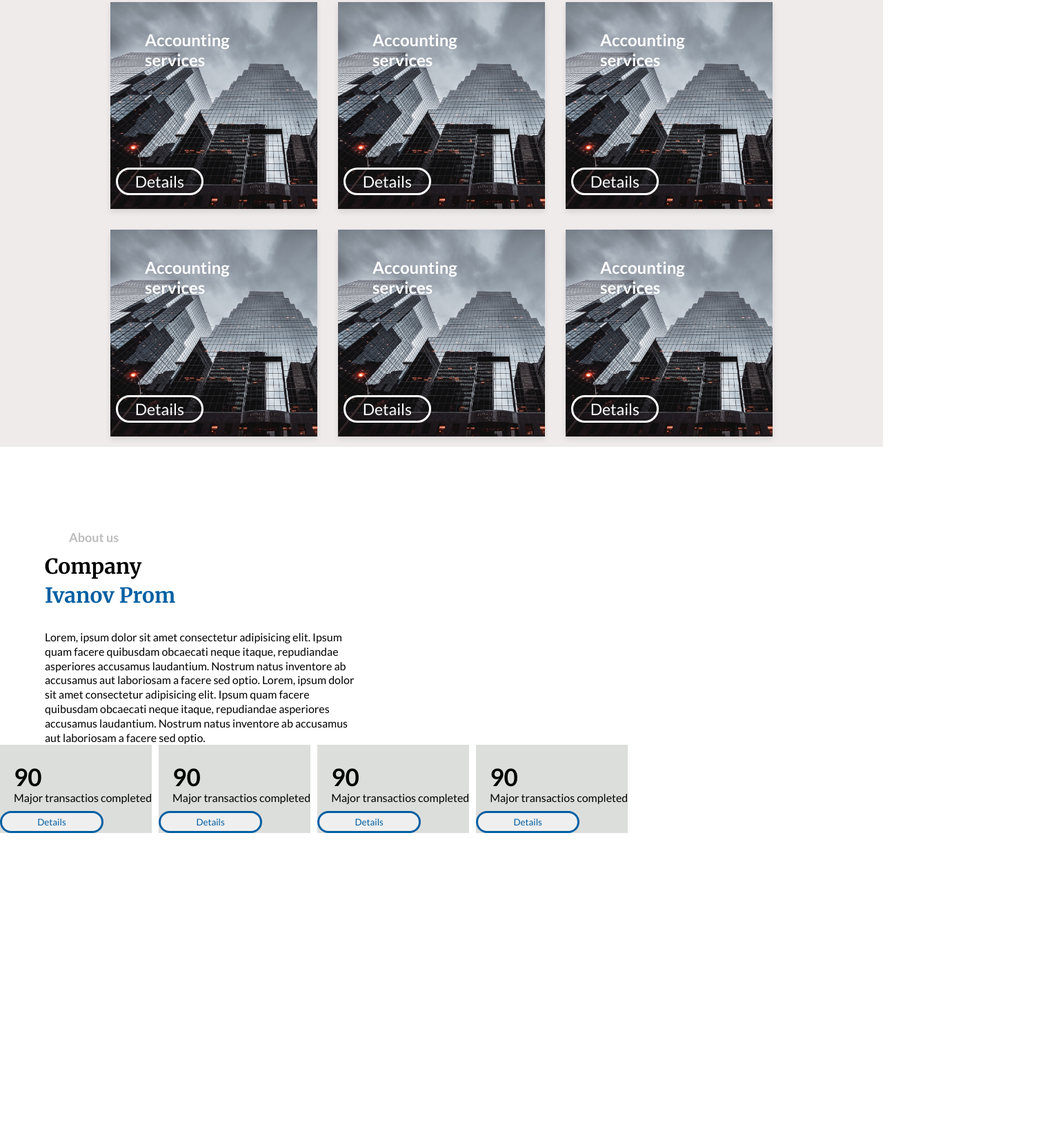
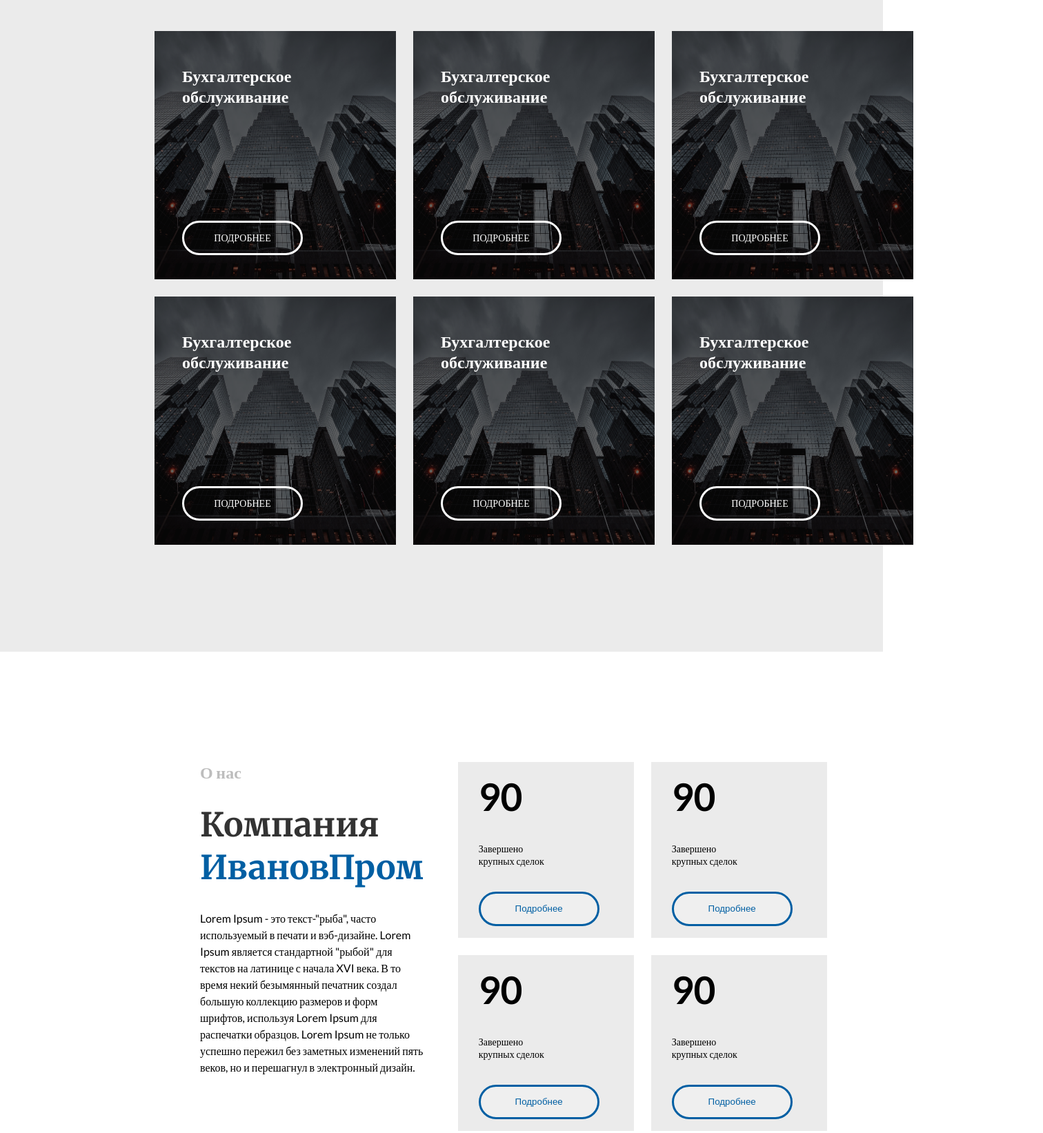
Before and after one commit to NataliaPnk/homework_grid_with_buttons, a plain HTML site: page index.html in a window 1280 px wide. Shown: the part 355-1998 px from the top of the page at 69% size, 1512 px wide, since content can reach past the window. Before the commit the page ends 1563 px from the top, so only its background shows below. Drawn offline with Linux system fonts and the light colour scheme.

Commit message:
Add files via upload

```diff
--- a/index.html
+++ b/index.html
@@ -1,148 +1,163 @@
 <!DOCTYPE html>
 <html lang="en">
   <head>
-  <meta charset="UTF-8">
-  <meta name="viewport" content="width=device-width, initial-scale=1.0">
+    <meta charset="UTF-8" />
+    <meta name="viewport" content="width=device-width, initial-scale=1.0" />
     <title>Document</title>
-  <link rel="stylesheet" href="style.css">
     <link rel="preconnect" href="https://fonts.googleapis.com">
 <link rel="preconnect" href="https://fonts.gstatic.com" crossorigin>
+<link href="https://fonts.googleapis.com/css2?family=Lato:ital,wght@0,100;0,300;0,400;0,700;0,900;1,100;1,300;1,400;1,700;1,900&display=swap" rel="stylesheet">
 <link rel="preconnect" href="https://fonts.googleapis.com">
 <link rel="preconnect" href="https://fonts.gstatic.com" crossorigin>
-<link href="https://fonts.googleapis.com/css2?family=Roboto:ital,wght@0,100;0,300;0,400;0,500;0,700;0,900;1,100;1,300;1,400;1,500;1,700;1,900&display=swap" rel="stylesheet">
-<link rel="preconnect" href="https://fonts.googleapis.com">
-<link rel="preconnect" href="https://fonts.gstatic.com" crossorigin>
-<link href="https://fonts.googleapis.com/css2?family=Merriweather:ital,wght@0,300;0,400;0,700;0,900;1,300;1,400;1,700;1,900&family=Roboto:ital,wght@0,100;0,300;0,400;0,500;0,700;0,900;1,100;1,300;1,400;1,500;1,700;1,900&display=swap" rel="stylesheet">
-<link rel="preconnect" href="https://fonts.googleapis.com">
-<link rel="preconnect" href="https://fonts.gstatic.com" crossorigin>
-<link href="https://fonts.googleapis.com/css2?family=Lato:ital,wght@0,100;0,300;0,400;0,700;0,900;1,100;1,300;1,400;1,700;1,900&family=Merriweather:ital,wght@0,300;0,400;0,700;0,900;1,300;1,400;1,700;1,900&family=Roboto:ital,wght@0,100;0,300;0,400;0,500;0,700;0,900;1,100;1,300;1,400;1,500;1,700;1,900&display=swap" rel="stylesheet">
+<link href="https://fonts.googleapis.com/css2?family=Lato:ital,wght@0,100;0,300;0,400;0,700;0,900;1,100;1,300;1,400;1,700;1,900&family=Merriweather:ital,wght@0,300;0,400;0,700;0,900;1,300;1,400;1,700;1,900&display=swap" rel="stylesheet">
+    <link rel="stylesheet" href="style.css" />
+
   </head>
   <body>
+    <!-- HEADER -->
 
-<div class="header">
-<div class="wrapper">
-<div class="Logo">
-<img src="#" alt="logo">
-<h3>BuhOne</h3>
+    <header>
+      <div class="wrapper-header">
+        <div class="wrapper-logo">
+        <img class="logo-item" src="logo.png" alt="logo" />
+        <p class="logo-text">BuhOne</p>
+      </div>
+        <a href="#">Главная</a>
+        <a href="#">услуги</a>
+        <a href="#">кейсы</a>
+        <a href="#">о компании</a>
+        <a href="#">контакты</a>
+        <button class="button-header">Связаться</button>
+      </div>
+      </header>
+
+    <!-- FIRST SECTION -->
+
+    <div class="container-our-services">
+
+      <div class="Titles-our-services">
+        <h2 class="small-title-our-services">Наши услуги</h2>
+        <h1 class="big-title-our-services">Мы специализируемся</h1>
       </div>
 
-<div class="navbar">
-<a href="#">Main</a>
-<a href="#">Products</a>
-<a href="#">Cases</a>
-<a href="#">About company</a>
-<a href="#">Contacts</a>
+      <div class="wrapper-our-services-items">
+
+        <div class="img-item">
+          <div class="content-item">
+          <h2 class="title-img">Бухгалтерское <br>
+            обслуживание
+          </h2>
+          <button class="button-img">Подробнее</button>
         </div>
-
-<button class="contact_btn">
-  Contact us
-</button>
-
-</div>
+          <img src="img_item.jpg" alt="photo"/>
         </div>
 
 
-<div class="Gallery">
-<div class="Titles">
-<h3>Our prodacts</h3>
-<h1>We work with next tasks</h1>
+        <div class="img-item">
+          <div class="content-item">
+          <h2 class="title-img">Бухгалтерское <br>
+            обслуживание
+          </h2>
+          <button class="button-img">Подробнее</button>
+        </div>
+          <img src="img_item.jpg" alt="photo"/>
         </div>
 
-<div class="boxes">
-<div class="box">
-  <div class="text_box">
-  <h2>Accounting <br> services</h2>
-  <a href="#" class="button-box">Details</a>
+        <div class="img-item">
+          <div class="content-item">
+          <h2 class="title-img">Бухгалтерское <br>
+            обслуживание
+          </h2>
+          <button class="button-img">Подробнее</button>
         </div>
+          <img src="img_item.jpg" alt="photo"/>
         </div>
-<div class="box">
-  <div class="text_box">
-    <h2>Accounting <br> services</h2>
-    <a href="#" class="button-box">Details</a>
+
+        <div class="img-item">
+          <div class="content-item">
+          <h2 class="title-img">Бухгалтерское <br>
+            обслуживание
+          </h2>
+          <button class="button-img">Подробнее</button>
         </div>
+          <img src="img_item.jpg" alt="photo"/>
         </div>
-<div class="box">
-  <div class="text_box">
-    <h2>Accounting <br> services</h2>
-    <a href="#" class="button-box">Details</a>
+
+        <div class="img-item">
+          <div class="content-item">
+          <h2 class="title-img">Бухгалтерское <br>
+            обслуживание
+          </h2>
+          <button class="button-img">Подробнее</button>
         </div>
+          <img src="img_item.jpg" alt="photo"/>
         </div>
-<div class="box">
-  <div class="text_box">
-    <h2>Accounting <br> services</h2>
-    <a href="#" class="button-box">Details</a>
+
+        <div class="img-item">
+          <div class="content-item">
+          <h2 class="title-img">Бухгалтерское <br>
+            обслуживание
+          </h2>
+          <button class="button-img">Подробнее</button>
         </div>
-</div>
-<div class="box">
-  <div class="text_box">
-    <h2>Accounting <br> services</h2>
-    <a href="#" class="button-box">Details</a>
-    </div>
-</div>
-<div class="box">
-  <div class="text_box">
-    <h2>Accounting <br> services</h2>
-    <a href="#" class="button-box">Details</a>
-    </div>
+          <img src="img_item.jpg" alt="photo"/>
         </div>
 
       </div>
     </div>
 
+    <!-- SECOND SECTION -->
 
-<div class="About_us">
+    <div class="container-our-cases">
 
-<div class="container_text_about_us">
-<h2 class="small_title_about_us">About us</h2>
-<h3 class="big_title_about_us"><span style="color: black;">Company</span> <br> <span style="color: #005FA3;">Ivanov Prom</span></h3>
-<p class="text_about_us">Lorem, ipsum dolor sit amet
-  consectetur adipisicing elit. Ipsum quam facere
-  quibusdam obcaecati neque itaque, repudiandae
-  asperiores accusamus laudantium. Nostrum natus
-  inventore ab accusamus aut laboriosam a facere sed optio.
-  Lorem, ipsum dolor sit amet
-  consectetur adipisicing elit. Ipsum quam facere
-  quibusdam obcaecati neque itaque, repudiandae
-  asperiores accusamus laudantium. Nostrum natus
-  inventore ab accusamus aut laboriosam a facere sed optio.
+      <div class="wrapper-cases">
+        <div class="wrapper-text-about-us">
+          <h2 class="small-title-about-us">О нас</h2>
+          <h1 class="big-title-about-us">
+            Компания <br />
+            ИвановПром
+          </h1>
+          <p class="text-about-us">
+            Lorem Ipsum - это текст-"рыба", часто используемый в печати и
+            вэб-дизайне. Lorem Ipsum является стандартной "рыбой" для текстов на
+            латинице с начала XVI века. В то время некий безымянный печатник
+            создал большую коллекцию размеров и форм шрифтов, используя Lorem
+            Ipsum для распечатки образцов. Lorem Ipsum не только успешно пережил
+            без заметных изменений пять веков, но и перешагнул в электронный
+            дизайн.
           </p>
         </div>
 
-<div class="our_cases">
-<div class="case">
-  <div class="text_container">
-  <h4>90</h4>
-  <p class="details_of_case">Major transactios completed</p>
-  <button class="btn_about_us">Details</button>
+
+
+
+        <div class="wrapper-cases-items">
+
+          <div class="case-item">
+            <h2 class="title-case">90</h2>
+            <p class="text-case">Завершено <br> крупных сделок</p>
+            <button class="button-case">Подробнее</button>
+          </div>
+
+          <div class="case-item">
+            <h2 class="title-case">90</h2>
+            <p class="text-case">Завершено <br> крупных сделок</p>
+            <button class="button-case">Подробнее</button>
+          </div>
+
+          <div class="case-item">
+            <h2 class="title-case">90</h2>
+            <p class="text-case">Завершено <br> крупных сделок</p>
+            <button class="button-case">Подробнее</button>
+          </div>
+
+          <div class="case-item">
+            <h2 class="title-case">90</h2>
+            <p class="text-case">Завершено <br> крупных сделок</p>
+            <button class="button-case">Подробнее</button>
           </div>
         </div>
-
-<div class="case">
-  <div class="text_container">
-    <h4>90</h4>
-    <p class="details_of_case">Major transactios completed</p>
-    <button class="btn_about_us">Details</button>
       </div>
     </div>
-
-<div class="case">
-  <div class="text_container">
-    <h4>90</h4>
-    <p class="details_of_case">Major transactios completed</p>
-    <button class="btn_about_us">Details</button>
-  </div>
-</div>
-
-<div class="case">
-  <div class="text_container">
-    <h4>90</h4>
-    <p class="details_of_case">Major transactios completed</p>
-    <button class="btn_about_us">Details</button>
-  </div>
-</div>
-
-</div>
-</div>
-
   </body>
 </html>
--- a/style.css
+++ b/style.css
@@ -1,201 +1,255 @@
 * {
+  box-sizing: border-box;
   margin: 0;
   padding: 0;
-  box-sizing: border-box;
 }
 
-.header {
-width: 1512px;
-height: 100px;
-background-color: #FFFFFF;
-position: sticky;
+header {
+  width: 100%;
+  margin-left: auto;
+  margin-right: auto;
+  display: flex;
+  height: 100px;
+  background-color: #ffffff;
+  position: relative;
+  justify-content: space-around;
+  align-items: center;
 }
 
-.wrapper {
-display: flex;
-flex-direction: row;
-justify-content: space-around;
-align-items: center;
-padding: 20px;
+.wrapper-header {
+  width: 70%;
+  display: flex;
+  justify-content: space-around;
+  align-items: center;
+}
+
+.logo-item {
+  width: 40px;
+  height: 40px;
+  display: flex;
+}
+
+.logo-text {
+  color: #005fa3;
+  font-size: 36px;
+  font-family: "Merriweather";
+  font-weight: 900;
 }
 
 a {
-  padding-left: 15px;
+  text-transform: uppercase;
+  text-decoration: none;
+  color: #000000;
+  font-family: "Lato";
+  font-size: 14px;
 }
 
-.Logo {
-font-size: larger;
-color: #005FA3;
-display: inline-block;
-display: flex;
-flex-direction: row;
-align-content: space-around;
-align-items: center;
-margin-left: 130px;
-margin-right: 70px;
+.button-header {
+  color: #000000;
+  text-transform: uppercase;
+  width: 170px;
+  height: 50px;
+  border-radius: 25px;
+  background-color: #ffffff;
+  border: 2px solid;
 }
 
-a {
-color: #000000;
-font-size: 23px;
-font-style: normal;
-font-family: 'Lato';
-text-decoration: none;
-padding: 15px;
+.wrapper-logo {
+  display: flex;
+  justify-content: space-between;
+  align-items: center;
 }
 
-.contact_btn {
-width: 100px;
-height: 35px;
-border: solid;
-border-radius: 30px;
-margin-right: 180px;
-margin-left: 60px;
-font-family: 'Lato';
+/* <!-- SECTION FIRST--> */
+
+.container-our-services {
+  background-color: #ebebeb;
+  width: 100%;
+  height: 1200px;
+  display: flex;
+  position: relative;
+  align-items: center;
+  flex-direction: column;
 }
 
-.Gallery {
-background-color: rgb(239, 235, 235);
+.wrapper-our-services-items {
+  width: 65%;
+  display: grid;
+  grid-template-rows: repeat(3, 1fr);
+  grid-template-columns: repeat(3, 1fr);
+  flex-wrap: wrap;
+  gap: 25px;
 }
 
-.Titles {
-position: relative;
-padding-left: 145px;
-padding-top: 150px;
-padding-bottom: 30px;
-font-family: 'Merriweather';
-color:#333333;
+.Titles-our-services {
+  display: flex;
+  flex-direction: column;
+  text-align: left;
+  padding-right: 500px;
+  margin: 90px;
 }
 
-h2 {
-color: white;
-display: flex;
-justify-content: start;
-padding-left: 20px;
+.small-title-our-services {
+  font-family: "Lato";
+  font-size: 24px;
+  color: #bdbdbd;
+  margin-bottom: 30px;
 }
 
-.About_us {
-background-color: white;
+.big-title-our-services {
+  font-family: "Merriweather";
+  color: #333333;
+  font-size: 48px;
 }
 
-.box {
-background-image: url('img-box.jpg');
-background-repeat: repeat;
-background-size: cover;
-width: 300px;
-height: 300px;
-margin: 15px;
-box-shadow: 0px 4px 8px rgba(6, 3, 3, 0.1);
-position: relative;
-display: block;
+.img-item {
+  position: relative;
+  display: inline-block;
+  display: flex;
+
+  flex-direction: column;
+  align-items: flex-start;
+  justify-content: space-between;
 }
 
-.boxes {
-display: flex;
-flex-wrap: wrap;
-justify-content: center;
-align-items: center;
+.img-item:hover {
+  background: #005fa3a6;
+  opacity: 30%;
 }
 
-.box:hover {
-background: #005FA3;
-opacity: 30%;
+.img-item::after {
+  content: "";
+  position: absolute;
+  top: 0;
+  left: 0;
+  width: 100%;
+  height: 100%;
+  background-color: rgba(0, 0, 0, 0.6);
+  z-index: 1;
 }
 
-h2 {
-padding-left: 50px;
-padding-top: 40px;
+.content-item {
+  position: absolute;
+  z-index: 2;
 }
 
-.text_box {
-font-family: 'Lato';
+img {
+  width: 350px;
+  height: 360px;
 }
 
-.button-box {
-position: absolute;
-bottom: 20px;
-right: 55%;
-padding: 3px 25px;
-border: solid;
-border-radius: 20px;
-color: white;
-margin-left: 100px;
+.title-img {
+  font-family: "Lato";
+  font-size: 24px;
+  color: #ffffff;
+  padding-top: 50px;
+  padding-left: 40px;
 }
 
-.small_title_about_us {
-color: #BDBDBD;
-font-size: 18px;
-margin-left: 50px;
-margin-top: 80px;
-font-family: 'Lato';
+.button-img {
+  width: 175px;
+  height: 50px;
+  font-family: "Lato";
+  font-size: 14px;
+  color: #ffffff;
+  background-color: transparent;
+  border-radius: 25px;
+  border: solid;
+  border-color: #ffffff;
+  text-transform: uppercase;
+  margin-top: 165px;
+  margin-left: 40px;
 }
 
-.big_title_about_us {
-font-size: 30px;
-margin-left: 65px;
-margin-top: 10px;
-line-height: 1.4;
-font-family: 'Merriweather';
+/* <!-- SECOND SECTION --> */
+
+.container-our-cases {
+  width: 100%;
+  max-height: 1000px;
+  display: flex;
+  flex-direction: row;
+  align-items: center;
+  padding: 90px;
+
+  display: flex;
+  position: relative;
 }
 
-.text_about_us {
-text-align: left;
-margin-left: 65px;
-max-width: 450px;
-margin-top: 30px;
-line-height: 1.3;
-font-family: 'Lato';
+.wrapper-cases {
+  width: 87%;
+  display: flex;
+  flex-direction: row;
+  position: relative;
+  padding-left: 200px;
+  gap: 50px;
+  padding-top: 70px;
 }
 
-.our_cases {
-position: absolute;
-display: grid;
-grid-template-rows: 50% 50%;
-grid-template-columns: 200px 200px;
-grid-auto-rows: minmax(50px, auto);
-grid-gap: 10px;
-display: flex;
-justify-content: right;
-align-content: end;
+.small-title-about-us {
+  font-family: "Lato";
+  color: #bdbdbd;
+  font-size: 24px;
+  padding-bottom: 30px;
 }
 
-.case:hover {
-  background: #005FA3;
-  opacity: 90%;
-  }
-
-.case {
-background-color: rgb(220, 222, 219);
-background-repeat: repeat;
-background-size: cover;
-position: relative;
+.big-title-about-us {
+  font-family: "Merriweather";
+  color: #005fa3;
+  font-size: 48px;
+  padding-bottom: 30px;
+  line-height: 1.3em;
 }
 
-h4 {
-color: black;
-font-size: 35px;
-margin-top: 25px;
-margin-left: 20px;
-font-family: 'Lato';
+.big-title-about-us::first-line {
+  color: #333333;
 }
 
-.details_of_case {
-margin-bottom: 10px;
-padding-left: 20px;
-font-family: 'Lato';
+.text-about-us {
+  font-family: "Lato";
+  color: #000000;
+  text-align: left;
+  line-height: 1.5em;
 }
 
-.text_container {
-display: flex;
-flex-direction: column;
+.wrapper-cases-items {
+  display: grid;
+  grid-template-rows: repeat(2, 1fr);
+  grid-template-columns: repeat(2, 1fr);
+  gap: 25px;
 }
 
-.btn_about_us {
-bottom: 20px;
-padding: 5px;
-width: 150px;
-border: solid;
-border-radius: 20px;
-color: #005FA3;
-font-family: 'Lato';
+.case-item {
+  width: 255px;
+  height: 255px;
+  background-color: #ebebeb;
+  display: flex;
+  flex-direction: column;
+  align-items: flex-start;
+  justify-content: space-around;
+  padding-left: 30px;
 }
+
+.case-item:hover {
+  background: #005fa3;
+  opacity: 40%;
+}
+
+.title-case {
+  font-family: "Lato";
+  font-size: 55px;
+  color: #000000;
+}
+
+.text-case {
+  font-family: "Lato";
+  font-size: 14px;
+  color: #000000;
+}
+
+.button-case {
+  width: 175px;
+  height: 50px;
+  border-radius: 25px;
+  border: #005fa3 solid;
+  color: #005fa3;
+}
```
Also changed, not shown: img_item.jpg (added), logo.png (added). Lines whose indentation alone changed are shown as unchanged.
